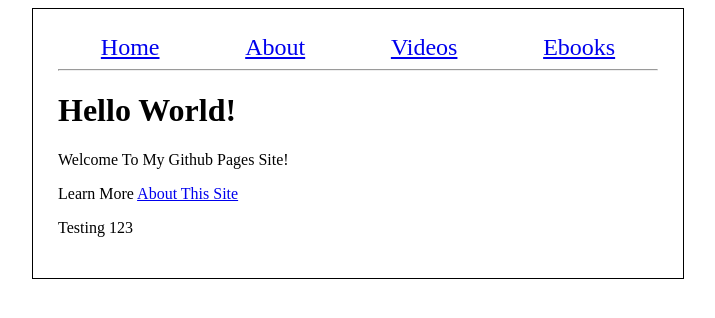
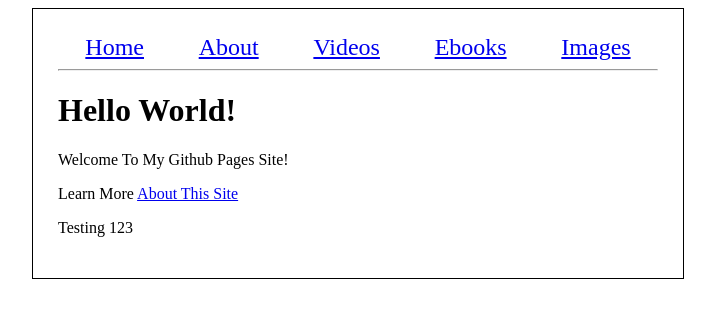
Before and after one commit to FreeBird002/FreeBird002.github.io, a plain HTML site: page index.html in a window 1280 px wide. Shown: the whole page, without its empty margins (282-997 px from the left). Drawn offline with Linux system fonts and the light colour scheme.

Commit message:
Update index.html

```diff
--- a/index.html
+++ b/index.html
@@ -14,6 +14,7 @@
        <a href="about.html">About</a>
        <a href="videos.html">Videos</a>
        <a href="ebooks.html">Ebooks</a>
+       <a href="images.html">Images</a>
 
      </div>
 
```
